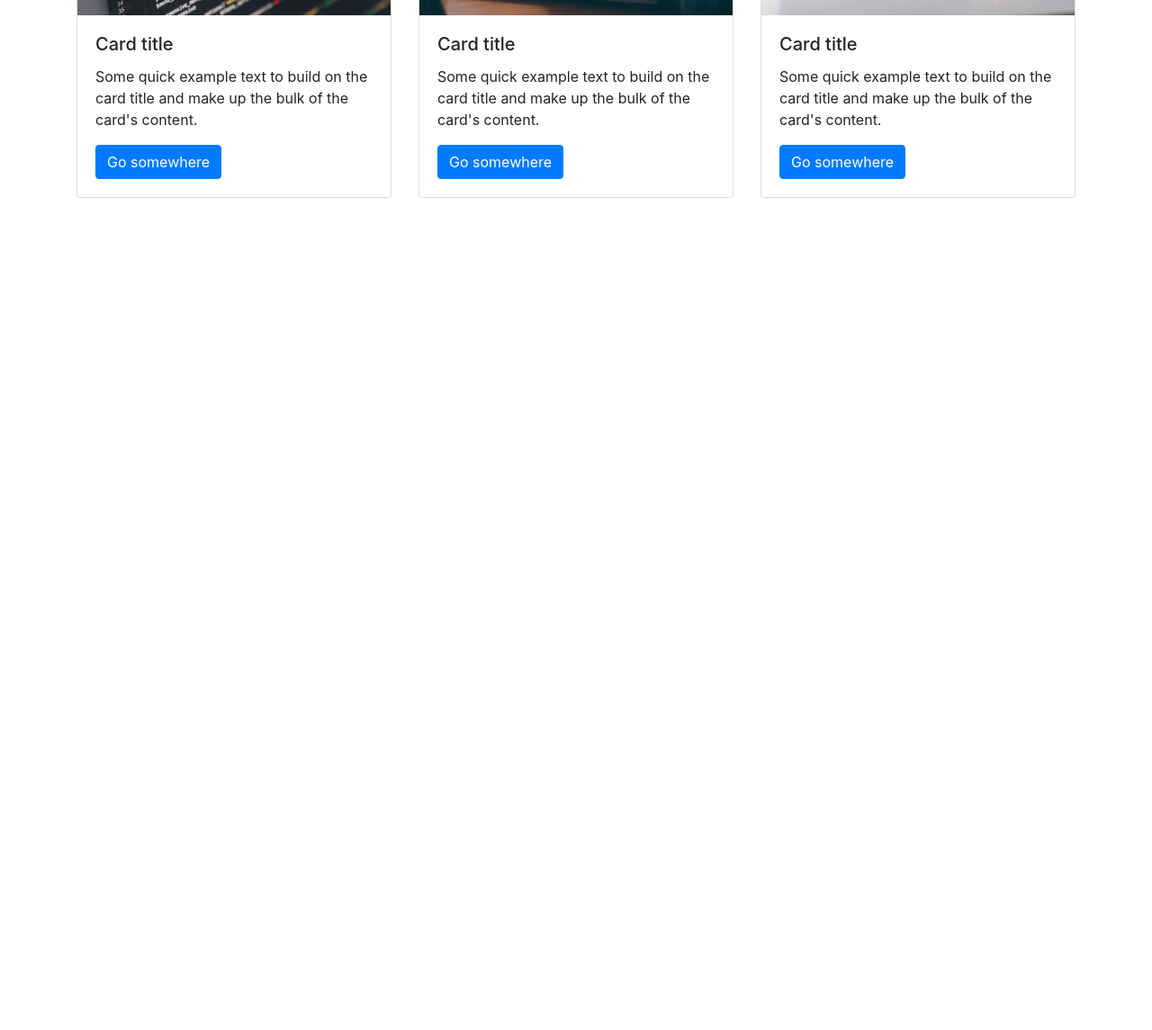
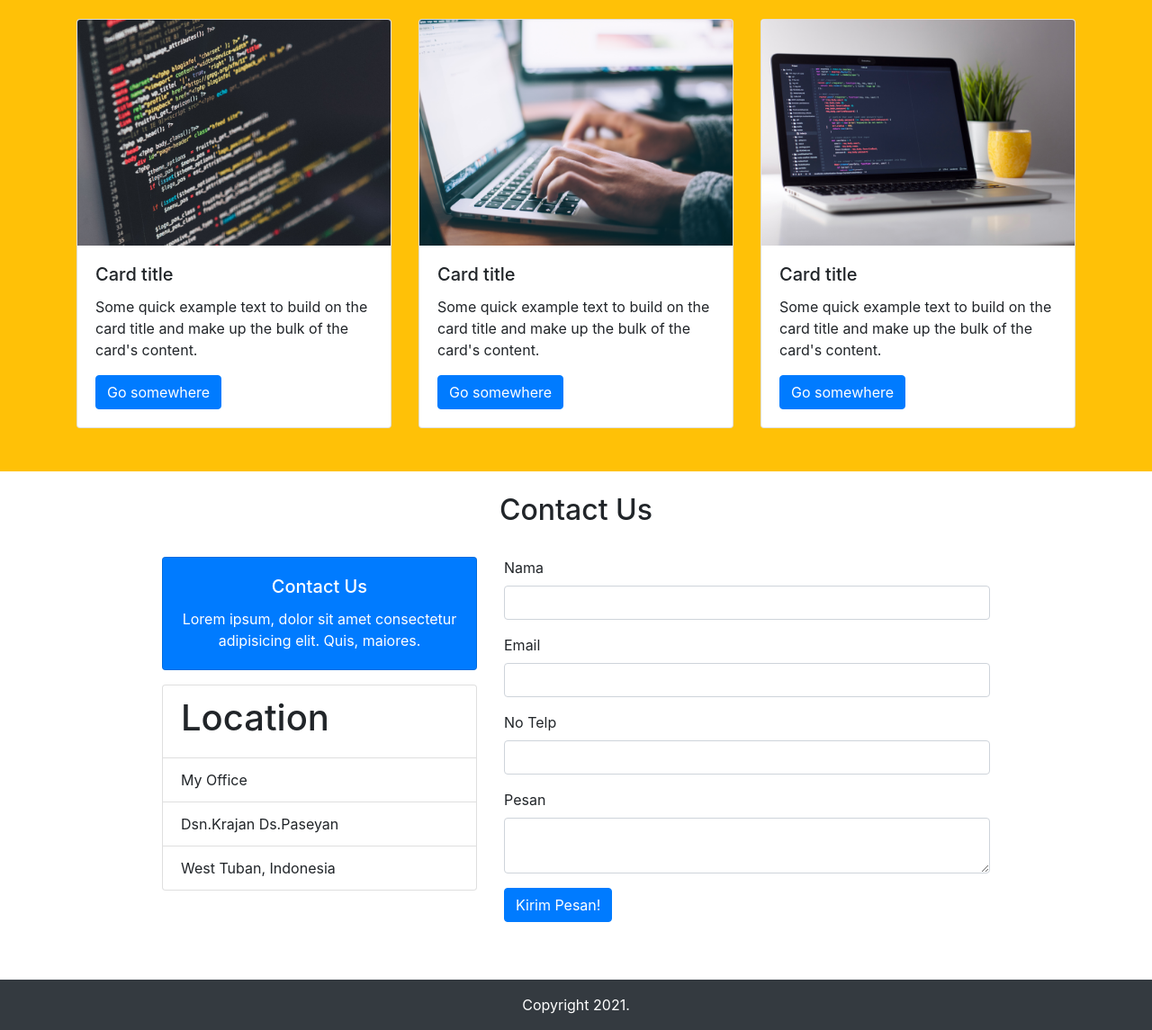
Before and after one commit to AzizImastara/UNPAS, a plain HTML site: page Learn-Bootstrap/index.html in a window 1280 px wide. Shown: the part 1566-2711 px from the top of the page at 90% size. Before the commit the page ends 1786 px from the top, so only its background shows below. Drawn offline with nearby package versions, Linux system fonts and the light colour scheme.

Commit message:
Learn Bootstrap

```diff
--- a/Learn-Bootstrap/index.html
+++ b/Learn-Bootstrap/index.html
@@ -29,14 +29,14 @@
         </div>
     </nav>
 
-      <div class="jumbotron jumbotron-fluid">
+      <div class="jumbotron jumbotron-fluid bg-warning">
         <div class="container text-center">
           <img src="img/profile1.png" width="25%" class="rounded-circle img-thumbnail bg-danger">
           <h1 class="display-4">Aziz Imastara</h1>
           <p class="lead">Self Claimed Future Frontend Engineers</p>
         </div>
       </div>
-
+      <br><br><br>
     <section id="about" class="about">
       <section class="container">
         <div class="row">
@@ -57,15 +57,16 @@
         </div>
       </section>
     </section>
-
+    <br><br><br><br><br>
+    <section id="portofolio" class="portofolio bg-warning pb-4 pt-4">
       <div class="container">
         <div class="row">
-          <div class="col text-center">
+          <div class="col text-center pb-3">
             <h2>Portofolio</h2>
           </div>
         </div>
 
-        <div class="row">
+        <div class="row mb-4">
           <div class="col-md">
             <div class="card">
               <img src="img/thumbs/1.png" class="card-img-top">
@@ -97,7 +98,7 @@
             </div>
           </div>
         </div>
-        <div class="row">
+        <div class="row mb-4">
           <div class="col-md">
             <div class="card">
               <img src="img/thumbs/4.png" class="card-img-top">
@@ -130,6 +131,68 @@
           </div>
         </div>
       </div>
+    </section>
+
+    <section id="contact" class="contact mb-5">
+      <div class="container">
+        <div class="row pt-4 mb-4">
+          <div class="col text-center">
+            <h2>Contact Us</h2>
+          </div>
+        </div>
+
+        <div class="row justify-content-center">
+          <div class="col-lg-4">
+            <div class="card text-white bg-primary mb-3 text-center">
+              <div class="card-body">
+                <h5 class="card-title">Contact Us</h5>
+                <p class="card-text">Lorem ipsum, dolor sit amet consectetur adipisicing elit. Quis, maiores.</p>
+              </div>
+            </div>
+            <ul class="list-group">
+              <li class="list-group-item"><h1>Location</h1></li>
+              <li class="list-group-item">My Office</li>
+              <li class="list-group-item">Dsn.Krajan Ds.Paseyan</li>
+              <li class="list-group-item">West Tuban, Indonesia</li>
+            </ul>
+          </div>
+
+          <div class="col-lg-6">
+            <form>
+              <div class="form-group">
+                <label for="nama">Nama</label>
+                <input type="text" class="form-control" id="nama">
+              </div>
+              <div class="form-group">
+                <label for="email">Email</label>
+                <input type="text" class="form-control" id="email">
+              </div>
+              <div class="form-group">
+                <label for="telp">No Telp</label>
+                <input type="number" class="form-control" id="telp">
+              </div>
+              <div class="form-group">
+                <label for="pesan">Pesan</label>
+                <textarea name="pesan" id="pesan" class="form-control"></textarea>
+              </div>
+              <div class="form-group">
+                <button type="button" class="btn btn-primary">Kirim Pesan!</button>
+              </div>
+            </form>
+          </div>
+        </div>
+      </div>
+    </section>
+
+    <footer class="bg-dark text-white">
+      <div class="container">
+        <div class="row pt-3">
+          <div class="col text-center">
+            <p>Copyright 2021.</p>
+          </div>
+        </div>
+      </div>
+    </footer>
     <!-- Optional JavaScript; choose one of the two! -->
 
     <!-- Option 1: jQuery and Bootstrap Bundle (includes Popper) -->
```
